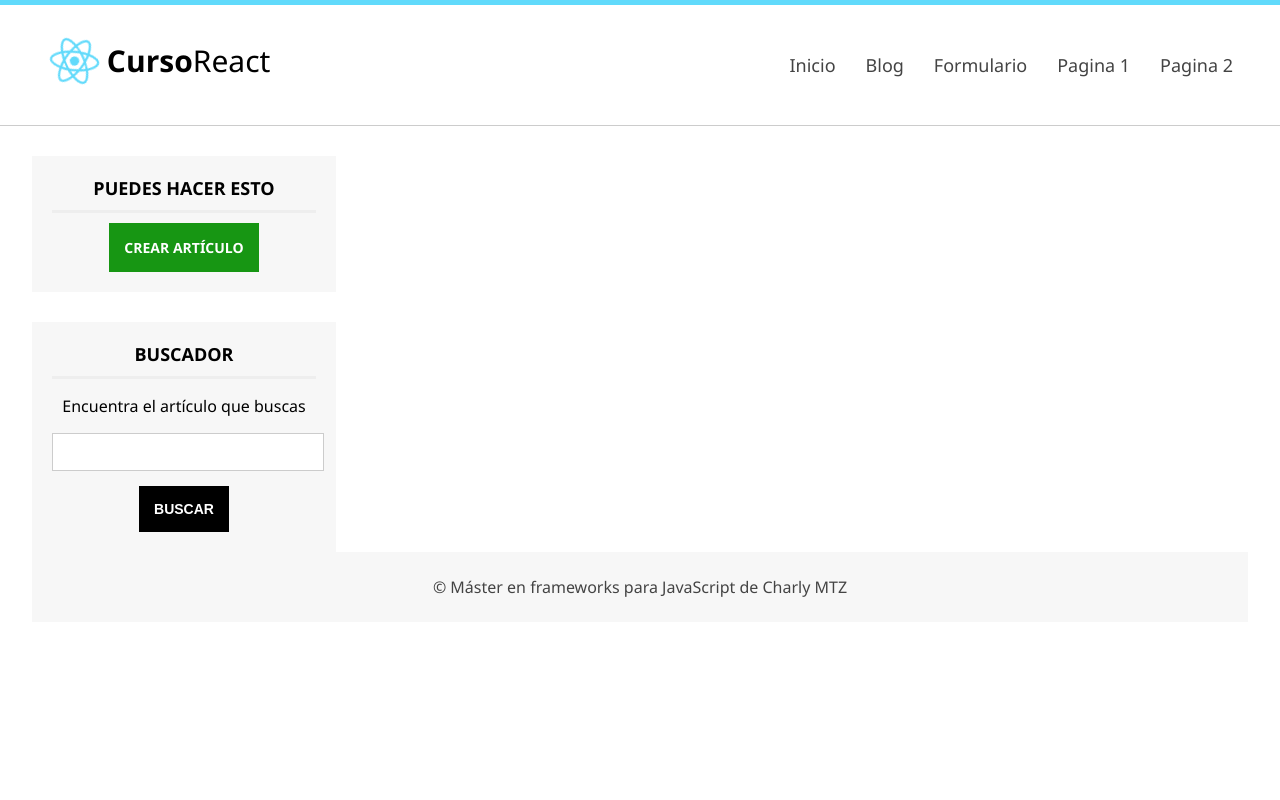
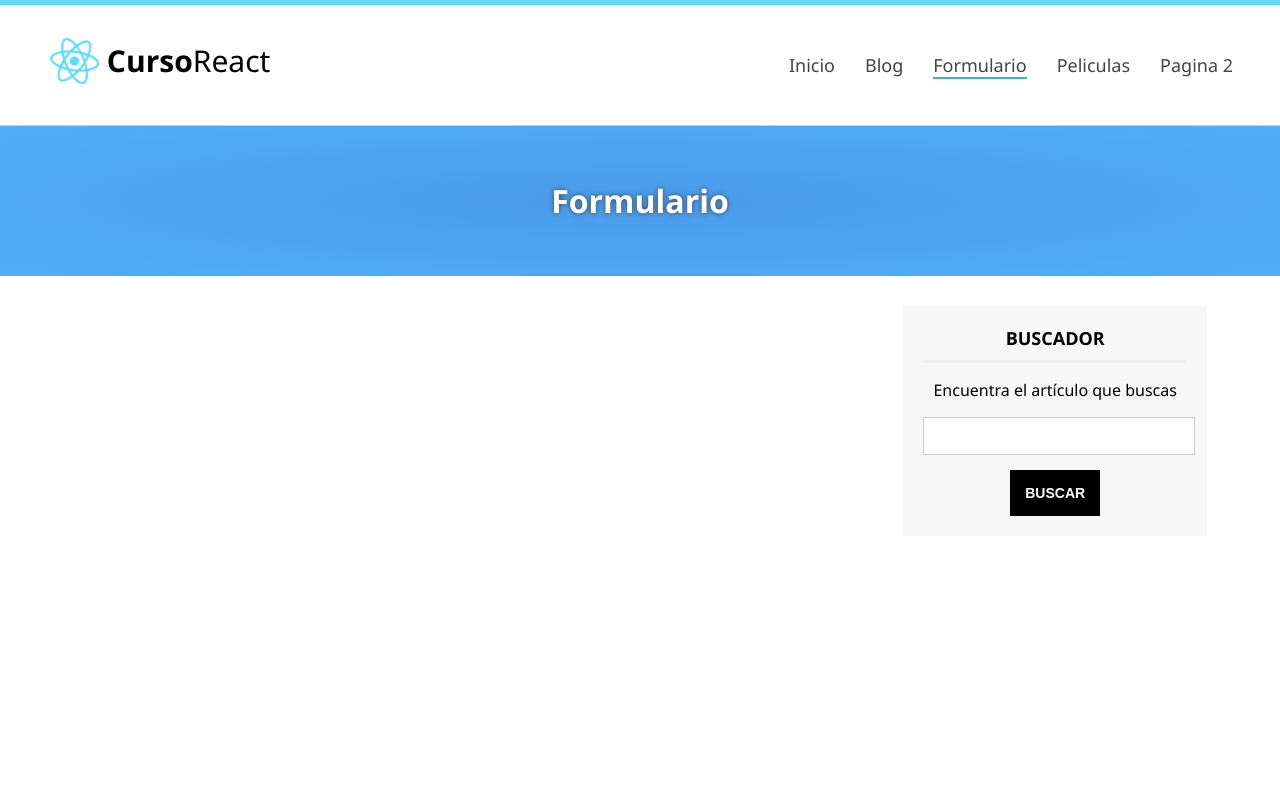
Before and after one commit to Charly021595/Practicas_React, a React (Create React App) app: page /formulario in a window 1280 px wide. Shown: the top 800 px of the page. Built offline with nearby package versions, Linux system fonts and the light colour scheme.

Commit message:
Actualizacion_30_05_2022

```diff
--- a/src/Router.js
+++ b/src/Router.js
@@ -3,13 +3,13 @@ import { BrowserRouter, Route, Routes } from 'react-router-dom';
 
 //Importar componentes
 import Header from './components/Header';
-import Sidebar from './components/Sidebar';
 import Footer from './components/Footer';
 import MiComponente from './components/MiComponente';
-import Peliculas from './components/Peliculas';
-import SeccionPruebas from './components/SeccionPruebas';
 import Error from "./components/Error";
 import Home from './components/Home';
+import Blog from './components/Blog';
+import Formulario from './components/Formulario';
+import Peliculas from './components/Peliculas';
 
 class Router extends Component{
 
@@ -19,24 +19,22 @@ class Router extends Component{
             <BrowserRouter>
                 <Header/>
 
-                <div className="center">
                 {/* CONFIGURAR RUTAS Y PAGINAS */}
                 <Routes>
                     <Route exact path="/" element={<Home />} />
                     <Route exact path="/home" element={<Home />} />
-                        <Route exact path="/ruta-prueba" element={<SeccionPruebas />} />
                     <Route exact path="/segunda-ruta" element={<MiComponente />} />
+                    <Route exact path="/blog" element={<Blog/>} />
+                    <Route exact path="/formulario" element={<Formulario/>} />
+                    <Route exact path="/peliculas" element={<Peliculas/>} />
 
                     <Route exact path="/pruebas"  render={() => <Error/>}/>
 
                     {/* <Route element={<Error/>}/> */}
                 </Routes>
-                    <Sidebar/>
+
                 <div className="clearfix"></div>
-                    {/* END DIV CENTER */}
                 <Footer/>
-                </div>
-
             </BrowserRouter>
         );
     }
--- /dev/null
+++ b/src/components/Blog.js
@@ -0,0 +1,28 @@
+import React, {Component} from "react";
+import Slider from "./Slider";
+import Sidebar from "./Sidebar";
+
+
+class Blog extends Component{
+    render(){
+        return(
+            <div id="blog">
+                <Slider
+                    title="Blog"
+                    size="slider-small"
+                />
+                <div className="center">
+                    <div id="content">
+                        {/* Listado de articulos que vendran de la api */}
+                    </div>
+
+                    <Sidebar
+                    blog = "true"
+                    />
+                </div>
+            </div>
+        );
+    }
+}
+
+export default Blog;
--- /dev/null
+++ b/src/components/Formulario.js
@@ -0,0 +1,28 @@
+import React, {Component} from "react";
+import Slider from "./Slider";
+import Sidebar from "./Sidebar";
+
+
+class Formulario extends Component{
+    render(){
+        return(
+            <div id="formulario">
+                <Slider
+                    title="Formulario"
+                    size="slider-small"
+                />
+                <div className="center">
+                    <div id="content">
+                        {/* Listado de articulos que vendran de la api */}
+                    </div>
+
+                    <Sidebar
+                    blog = "false"
+                    />
+                </div>
+            </div>
+        );
+    }
+}
+
+export default Formulario;
--- a/src/components/Header.js
+++ b/src/components/Header.js
@@ -22,13 +22,13 @@ class Header extends Component{
                                 <NavLink activeClassName="active" to="/home">Inicio</NavLink>
                             </li>
                             <li>
-                                <NavLink activeClassName="active" to="/ruta-prueba">Blog</NavLink>
+                                <NavLink activeClassName="active" to="/blog">Blog</NavLink>
                             </li>
                             <li>
-                                <NavLink activeClassName="active" to="/segunda-ruta">Formulario</NavLink>
+                                <NavLink activeClassName="active" to="/formulario">Formulario</NavLink>
                             </li>
                             <li>
-                                <NavLink activeClassName="active" to="/ruta-prueba">Pagina 1</NavLink>
+                                <NavLink activeClassName="active" to="/peliculas">Peliculas</NavLink>
                             </li>
                             <li>
                                 <NavLink activeClassName="active" to="/segunda-ruta">Pagina 2</NavLink>
--- a/src/components/Home.js
+++ b/src/components/Home.js
@@ -1,5 +1,7 @@
 import React, {Component} from "react";
-import Slider from './Slider';
+import Slider from "./Slider";
+import Sidebar from "./Sidebar";
+
 
 class Home extends Component{
     render(){
@@ -9,9 +11,13 @@ class Home extends Component{
                 <Slider
                     title="Bienvenido al Curso de React"
                     btn="Ir al blog"
+                    size="slider-big"
                 />
-                <div id="content">
-                    <h1 className="subheader">Ultimos articulos</h1>
+                <div className="center">
+                    <div id="content">
+                        <h1 className="subheader">Ultimos articulos</h1>
+                    </div>
+                    <Sidebar />
                 </div>
             </div>
         );
--- a/src/components/Peliculas.js
+++ b/src/components/Peliculas.js
@@ -1,5 +1,7 @@
 import React, {Component} from "react";
 import Pelicula from "./Pelicula";
+import Slider from "./Slider";
+import Sidebar from "./Sidebar";
 
 class Peliculas extends Component{
 
@@ -52,8 +54,13 @@ class Peliculas extends Component{
             );
         }
         return (
+            <div id="peliculas">
+                <Slider
+                    title="Peliculas"
+                    size="slider-small"
+                />
+                <div className="center">
                     <div id="content" className="peliculas">
-
                         <h2 className="subheader">Peliculas</h2>
                         <p>Selección de las peliculas favoritas de {this.state.nombre}</p>
                         <p>
@@ -90,6 +97,11 @@ class Peliculas extends Component{
                             }
                         </div>
                     </div>
+                    <Sidebar
+                    blog = "false"
+                    />
+                </div>
+            </div>
         );
     }
 }
--- a/src/components/Sidebar.js
+++ b/src/components/Sidebar.js
@@ -4,10 +4,13 @@ class Sidebar extends Component{
     render(){
         return (
             <aside id="sidebar">
-                <div id="nav-blog" className="sidebar-item">
-                    <h3>Puedes hacer esto</h3>
-                    <a href="#" className="btn btn-success">Crear artículo</a>
-                </div>
+                {
+                    this.props.blog == "true" &&
+                    <div id="nav-blog" className="sidebar-item">
+                        <h3>Puedes hacer esto</h3>
+                        <a href="#" className="btn btn-success">Crear artículo</a>
+                    </div>
+                }
 
                 <div id="search" className="sidebar-item">
                         <h3>Buscador</h3>
--- a/src/components/Slider.js
+++ b/src/components/Slider.js
@@ -4,9 +4,12 @@ class Slider extends Component{
     render(){
         console.log(this.props);
         return (
-            <div id="slider" className="slider-big">
+            <div id="slider" className={this.props.size}>
                 <h1>{this.props.title}</h1>
-                <a href="#" className="btn-white">{this.props.btn}</a>
+                {
+                    this.props.btn &&
+                    <a href="#" className="btn-white">{this.props.btn}</a>
+                }
             </div>
         );
     }
```
Lines whose indentation alone changed are shown as unchanged.
